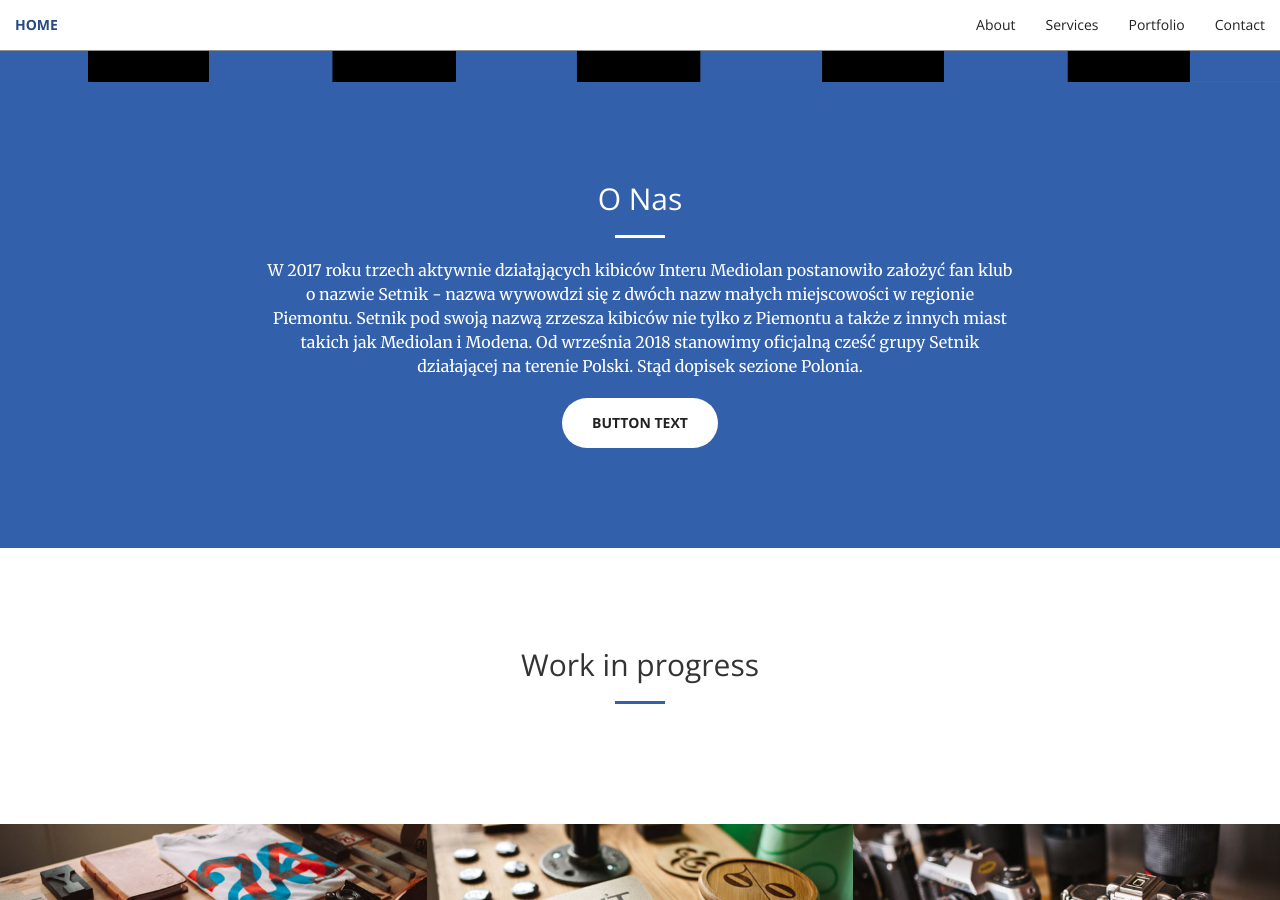
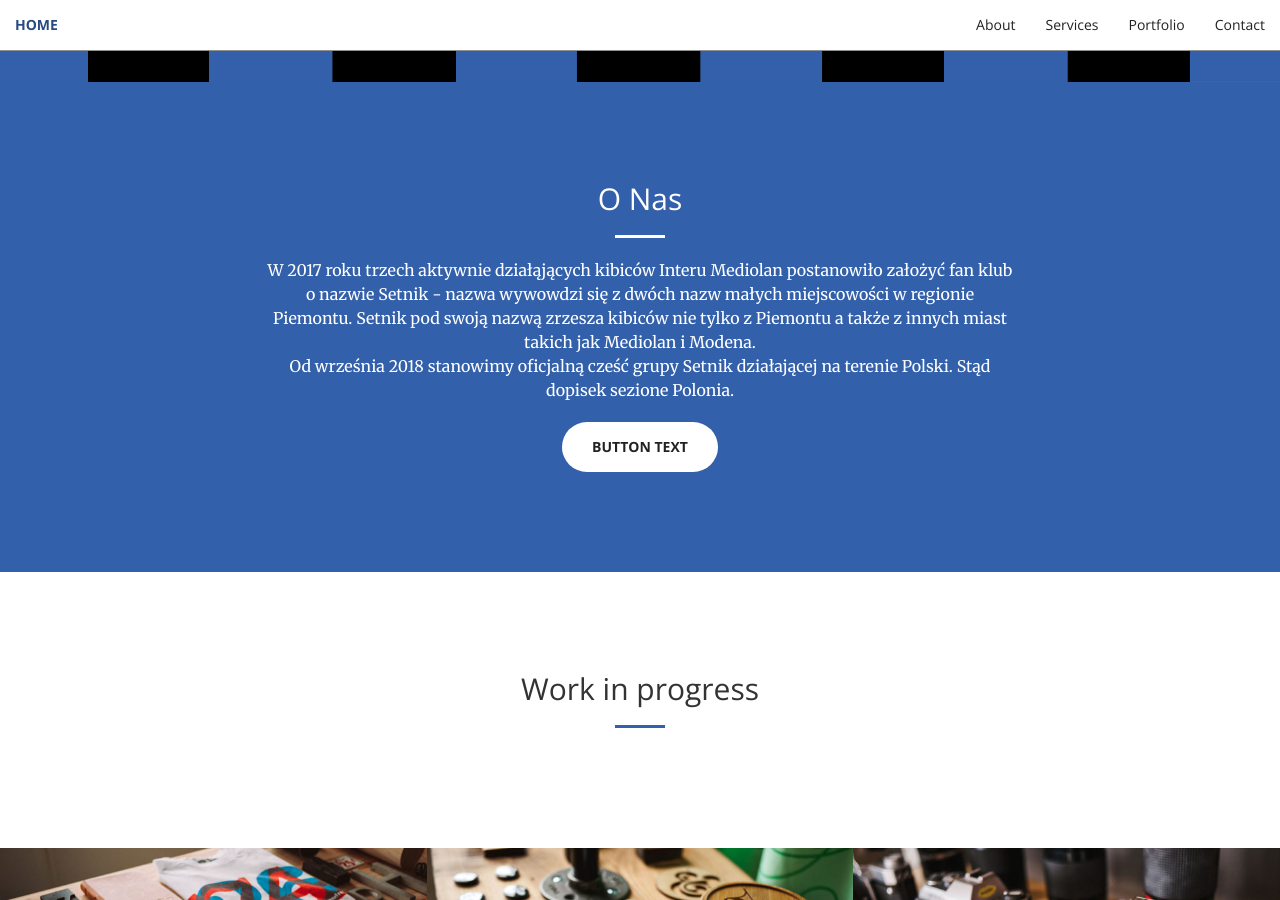
Before and after one commit to SetnikPolonia/setnikpolonia.github.io, a Jekyll site: the page built from index.html, in a window 1280 px wide and 900 px high, scrolled down 818 px. Built offline with Jekyll 4.4.1, drawn with Linux system fonts in a browser that asks for light colours.

Commit message:
Update call-to-action.html

```diff
--- a/_includes/call-to-action.html
+++ b/_includes/call-to-action.html
@@ -4,7 +4,7 @@
             <div class="col-lg-8 col-lg-offset-2 text-center">
                 <h2 class="section-heading">O Nas</h2>
                 <hr class="light">
-                <p class="text-faded"><span style="color: white">W 2017 roku trzech aktywnie działąjących kibiców Interu Mediolan postanowiło założyć fan klub o nazwie Setnik - nazwa wywowdzi się z dwóch nazw małych miejscowości w regionie Piemontu. Setnik pod swoją nazwą zrzesza kibiców nie tylko z Piemontu a także z innych miast takich jak Mediolan i Modena. Od września 2018 stanowimy oficjalną cześć grupy Setnik działającej na terenie Polski. Stąd dopisek sezione Polonia. </span> </p>
+                <p class="text-faded"><span style="color: white">W 2017 roku trzech aktywnie działąjących kibiców Interu Mediolan postanowiło założyć fan klub o nazwie Setnik - nazwa wywowdzi się z dwóch nazw małych miejscowości w regionie Piemontu. Setnik pod swoją nazwą zrzesza kibiców nie tylko z Piemontu a także z innych miast takich jak Mediolan i Modena. <br>Od września 2018 stanowimy oficjalną cześć grupy Setnik działającej na terenie Polski. Stąd dopisek sezione Polonia. </span> </p>
                 <a href="#" class="btn btn-default btn-xl">Button text</a>
             </div>
         </div>
```
